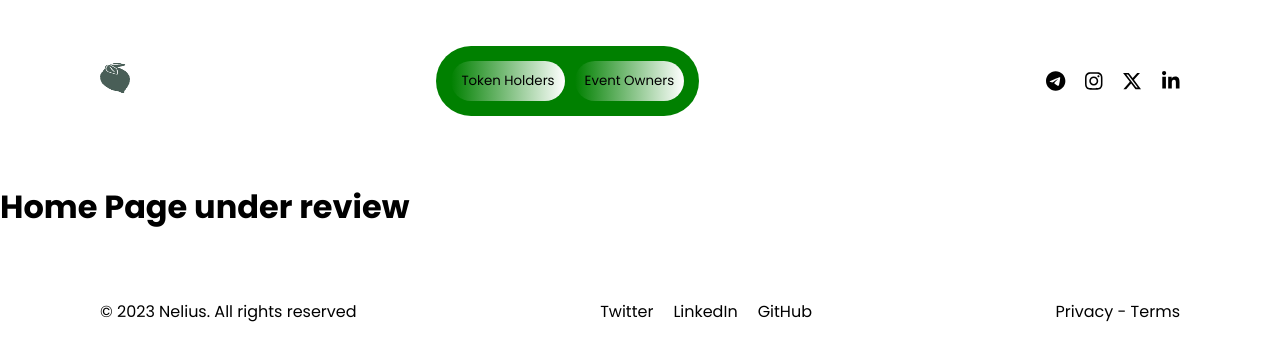
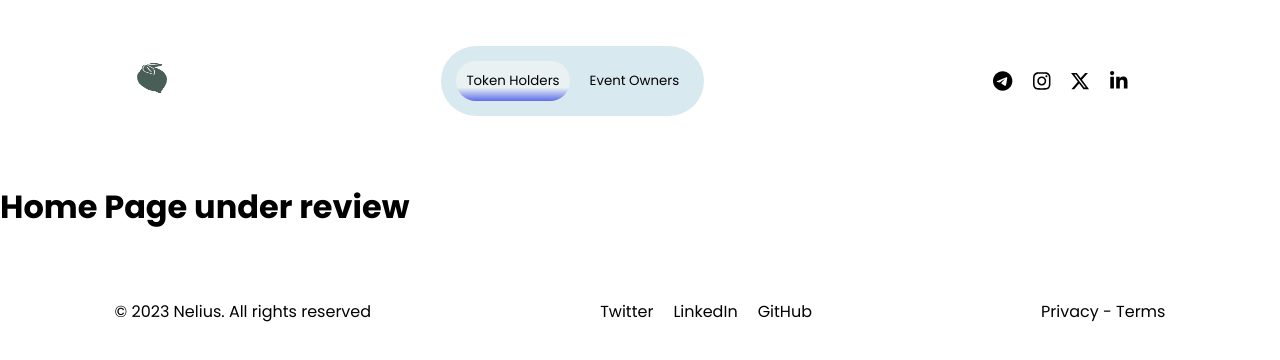
Before and after one commit to Temi-Michael/Nelius, a React (Create React App) app: page / in a window 1280 px wide. Shown: the top 360 px of the page. Built offline with nearby package versions, Linux system fonts and the light colour scheme.

Commit message:
Working on Nav items and Social Buttons

```diff
--- a/src/App.css
+++ b/src/App.css
@@ -9,10 +9,10 @@
 
 nav,
 footer {
-  margin: 0px 100px 0px 100px;
+  /* margin: 0px 100px 0px 100px; */
   padding: 30px 0px 30px 0px;
   display: flex;
-  justify-content: space-between;
+  justify-content: space-around;
   align-items: center;
 }
 
@@ -26,21 +26,29 @@ footer {
   gap: 10px;
   padding: 15px;
   border-radius: 35px;
-  background: green;
+  background: rgb(217, 233, 240);
 }
 
 .buttons {
+  border: none;
+  background: none;
+  padding: 10px;
+}
+
+/* .buttons:active {
   padding: 10px;
   border-radius: 20px;
   border: none;
   background: linear-gradient(to right,
-      green,
-      white);
-}
+      rgb(233, 241, 243),
+      rgb(94, 110, 234));
+} */
+
 
 .social-items {
   display: flex;
   gap: 20px;
+  padding: 15px;
 }
 
 .footer-socials {
--- a/src/components/Nav.js
+++ b/src/components/Nav.js
@@ -1,32 +1,54 @@
 import Logo from '../assets/Little-Lemon-logos/Asset 7@4x.png'
 import { FontAwesomeIcon } from '@fortawesome/react-fontawesome'
 import { faTelegram, faInstagram, faXTwitter, faLinkedinIn } from '@fortawesome/free-brands-svg-icons'
+import { Link } from 'react-router-dom'
+import { useState } from 'react'
 
 export default function Nav(props) {
+    const [activeButton, setActiveButton] = useState(props.home);
+
+    const handleClick = (event) => {
+        setActiveButton(event.target.textContent);
+    };
+
+    const styles = {
+        padding: '10px',
+        borderRadius: '20px',
+        border: 'none',
+        background: 'linear-gradient(180deg, rgb(233, 241, 243), rgb(233, 241, 243), rgb(233, 241, 243), rgb(94, 110, 234))',
+    };
+
+
+
     return (
         <nav>
             <div className="logo">
-                <img src={Logo} alt='logo' className="logo-img"/>
+                <img src={Logo} alt='logo' className="logo-img" />
             </div>
             <div className="nav-list">
                 <ul className="lists">
-                    <li className="list-items"><button className='buttons'>{ props.home }</button></li>
-                    <li className="list-items"><button className='buttons'>{ props.about }</button></li>
+                    <li className="list-items"><button className='buttons' style={activeButton === props.home ? styles : {}}
+                        onClick={handleClick}>{props.home}</button></li>
+                    <li className="list-items"><button className='buttons' style={activeButton === props.about ? styles : {}}
+                        onClick={handleClick}>{props.about}</button></li>
                 </ul>
             </div>
             <div className="nav-socials">
                 <ul className='social-items'>
                     <li>
-                        <FontAwesomeIcon icon={faTelegram} size='lg' />
+                        <Link to='https://t.me/+AYM-0yp8od4yMGI0' target='_blank'><FontAwesomeIcon icon={faTelegram} size='lg' color='black' /></Link>
                     </li>
                     <li>
-                        <FontAwesomeIcon icon={faInstagram} size='lg' />
+                        <Link to='https://instagram.com/nelius_token' target='_blank'><FontAwesomeIcon icon={faInstagram} size='lg' color='black' /></Link>
+
                     </li>
                     <li>
-                        <FontAwesomeIcon icon={faXTwitter} size='lg' />
+                        <Link to='https://x.com/neliustoken' target='_blank'><FontAwesomeIcon icon={faXTwitter} size='lg' color='black' /></Link>
+
                     </li>
                     <li>
-                        <FontAwesomeIcon icon={faLinkedinIn} size='lg' />
+                        <Link to='https://www.linkedin.com/company/nelius/' target='_blank'><FontAwesomeIcon icon={faLinkedinIn} size='lg' color='black' /></Link>
+
                     </li>
                 </ul>
             </div>
--- a/src/index.js
+++ b/src/index.js
@@ -2,13 +2,16 @@ import React from 'react';
 import ReactDOM from 'react-dom/client';
 import './index.css';
 import App from './App';
+import { BrowserRouter } from 'react-router-dom';
 import reportWebVitals from './reportWebVitals';
 
 const root = ReactDOM.createRoot(document.getElementById('root'));
 root.render(
-  <React.StrictMode>
-    <App />
-  </React.StrictMode>
+  <BrowserRouter>
+    <React.StrictMode>
+      <App />
+    </React.StrictMode>
+  </BrowserRouter>
 );
 
 // If you want to start measuring performance in your app, pass a function
```
Also changed, not shown: src/components/About.js (added, +10 -0 lines).
